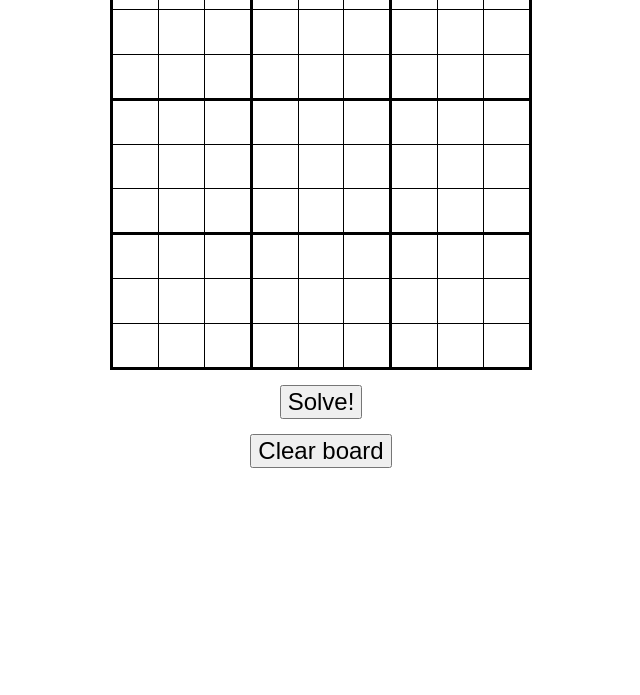
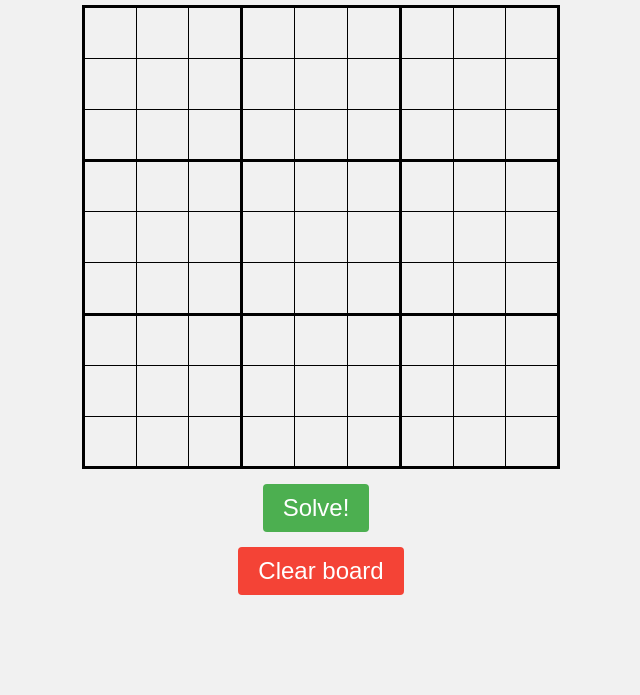
Before and after one commit to shishir2305/SudokuSolver, a plain HTML site: page index.html in a window 1280 px wide. Shown: the part 105-800 px from the top of the page, without its empty margins (319-959 px from the left). Drawn offline with Linux system fonts and the light colour scheme.

Commit message:
Button Styled

```diff
--- a/index.html
+++ b/index.html
@@ -1,18 +1,75 @@
 <html>
 <head>
   <title></title>
-  <script type="text/javascript" src="sudoku.js"></script>
-  <!-- <script type="text/javascript" src="analytics.js"></script> -->
-  <style type="text/css">
+  <script src="sudoku.js"></script>
+  <style >
 
-    body { font-family: Calibri, sans-serif; }
-    #container { text-align: center }
-    table { border-collapse: collapse; font-size: 2em; margin: 0 auto; }
-    colgroup, tbody { border: solid medium; }
-    td { border: solid thin; height: 1.4em; width: 1.4em; text-align: center; padding: 0; }
-    button { margin-top: 15px; font-size: 1.5em; }
+body {
+      font-family: Calibri, sans-serif;
+      background-color: #f1f1f1;
+    }
 
-    padd{padding-bottom: 100px;}
+    h1 {
+      text-align: center;
+      margin-top: 50px;
+    }
+
+    #container {
+      text-align: center;
+      margin-top: 50px;
+    }
+
+    table {
+      border-collapse: collapse;
+      font-size: 1.6em;
+      margin: 0 auto;
+    }
+
+    colgroup,
+    tbody {
+      border: solid medium;
+    }
+
+    td {
+      border: solid thin;
+      height: 2em;
+      width: 2em;
+      text-align: center;
+      padding: 0;
+      font-weight: bold;
+    }
+
+    td[contenteditable="true"] {
+      cursor: pointer;
+    }
+
+    button {
+      margin-top: 15px;
+      font-size: 1.5em;
+      padding: 10px 20px;
+      background-color: #4CAF50;
+      color: #fff;
+      border: none;
+      border-radius: 4px;
+      cursor: pointer;
+      transition: background-color 0.3s ease;
+    }
+
+    button:hover {
+      background-color: #45a049;
+    }
+
+    #solve-button {
+      margin-right: 10px;
+    }
+
+    #clear-button {
+      background-color: #f44336;
+    }
+
+    #clear-button:hover {
+      background-color: #d32f2f;
+    }
   </style>
 </head>
 <body>
```
